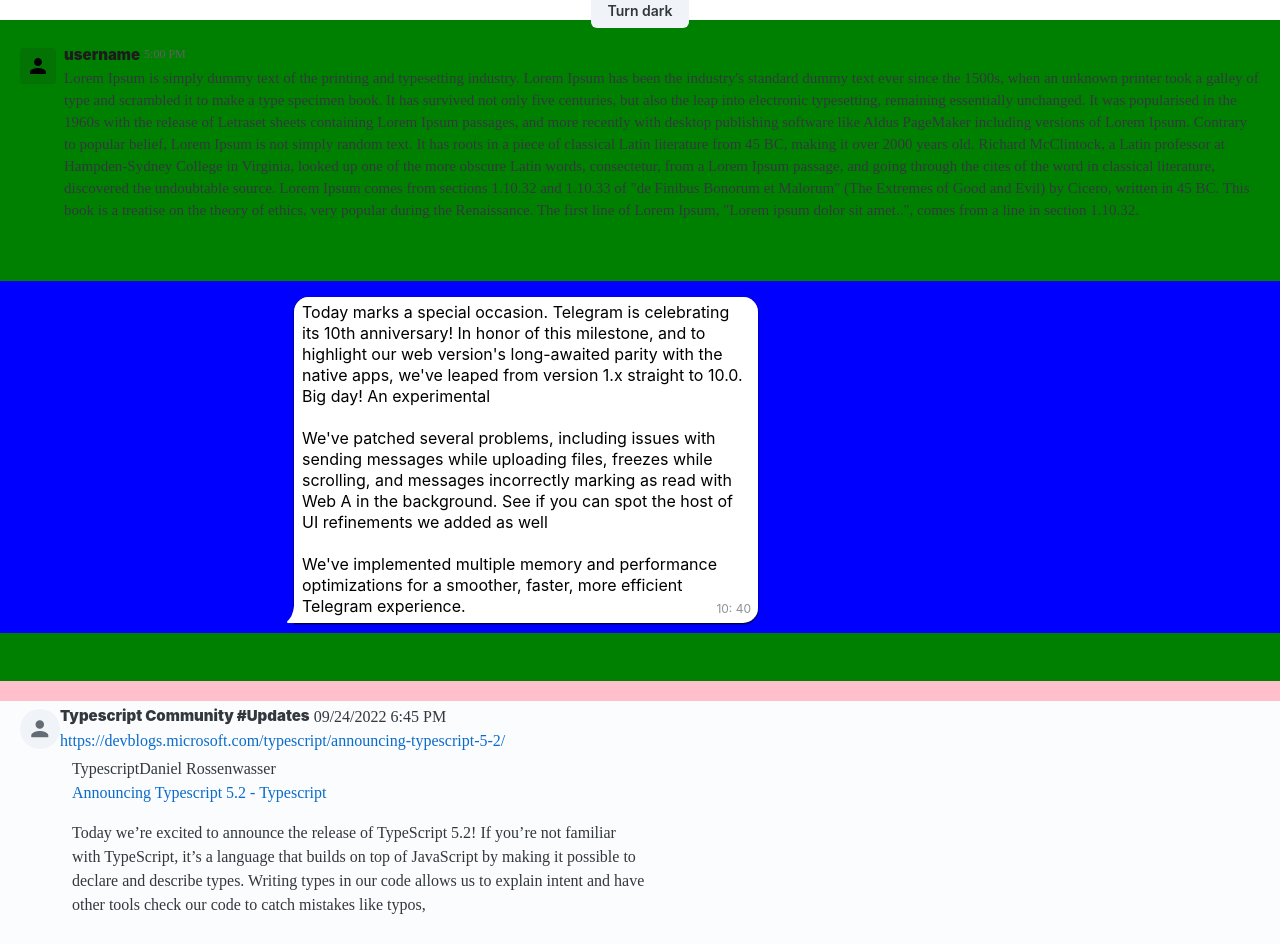
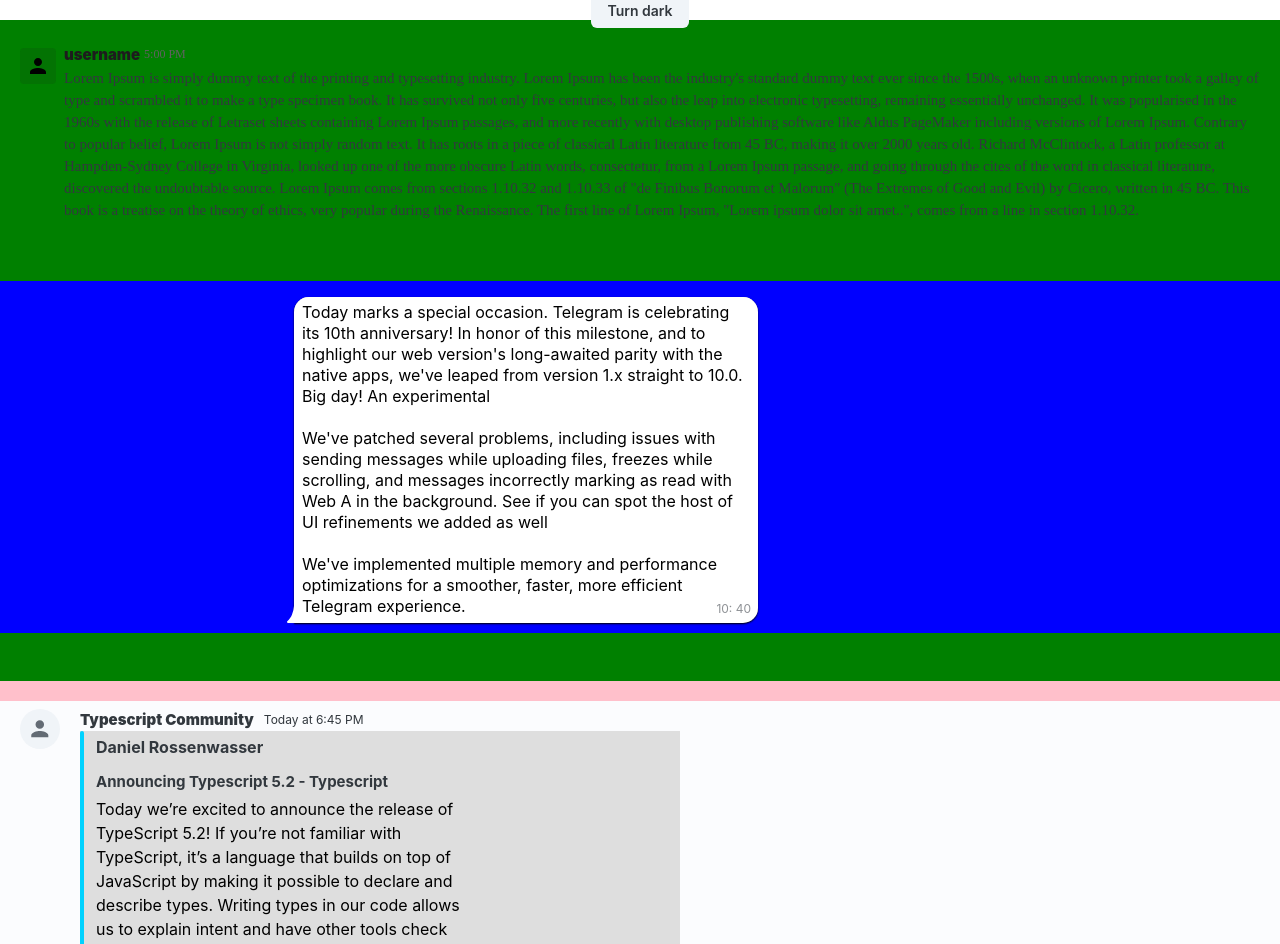
Before and after one commit to braincee/project-005, a Next.js app: page / in a window 1280 px wide. Shown: the top 944 px of the page. Built offline with nearby package versions, Linux system fonts and the light colour scheme.

Commit message:
light and dark mode

```diff
--- a/components/Discord.tsx
+++ b/components/Discord.tsx
@@ -1,8 +1,11 @@
-import { Avatar, Box, Button, Sheet, Stack, Typography } from '@mui/joy'
-import Image from 'next/image'
-import Link from 'next/link'
+'use client'
+
+import { Avatar, Box, Sheet, Stack, Typography, List, ListItem, useTheme } from '@mui/joy';
 
 const Discord = () => {
+    const theme = useTheme();
+    const textColor = theme.palette.mode === 'dark' ? '#FFFFFF' : '#000000';
+
   return (
     <Box sx={{ backgroundColor: 'pink', py: '20px' }}>
       <Sheet>
@@ -11,24 +14,26 @@
             padding: '8px 20px',
             display: 'flex',
             flexDirection: 'row',
+            gap: '10px',
           }}
         >
           <Avatar />
           <Stack
             sx={{
               flex: '1 1 0',
-              margin: '-12px -8px -16px -16px',
+              margin: '-8px -10px -16px -6px',
               minWidth: 0,
               padding: '8px 8px 8px 16px',
-              fontFamily: 'Lato san-serif',
+              fontFamily: 'Lato, sans-serif',
             }}
           >
-            <Stack
+            <List
               sx={{
                 display: 'flex',
                 flexDirection: 'row',
-                gap: '4px',
+                gap: '10px',
                 alignItems: 'center',
+                paddingBottom: '2px',
               }}
             >
               <Typography
@@ -44,21 +49,11 @@
                   minHeight: 0,
                 }}
               >
-                Typescript Community #Updates
+                Typescript Community
               </Typography>
 
-              <span className='text-[12px]'>09/24/2022 6:45 PM</span>
-            </Stack>
-            <Stack
-              sx={{
-                marginBottom: '4px',
-                width: '100%',
-              }}
-            >
-              <Link href='https://devblogs.microsoft.com/typescript/announcing-typescript-5-2/'>
-                https://devblogs.microsoft.com/typescript/announcing-typescript-5-2/
-              </Link>
-            </Stack>
+              <Typography sx={{ fontSize: '12px' }}>Today at 6:45 PM</Typography>
+            </List>
             <Stack
               sx={{
                 width: '100%',
@@ -66,12 +61,12 @@
                 display: 'flex',
                 flexDirection: 'row',
                 alignItems: 'stretch',
-                margin: '0 0 8px',
                 position: 'relative',
+                background: '#dedede'
               }}
             >
-              <span className='top-0 bottom-0 left-[-20px] absolute w-[20px]'></span>
-              <span className='rounded-lg w-[4px] shrink-0 bg-[#dddddd]'></span>
+              <Typography sx={{ top: 0, bottom: 0, left: '-20px', position: 'absolute', width: '20px' }}></Typography>
+              <Typography sx={{ borderRadius: '4px', width: '4px', flexShrink: 0, backgroundColor: '#00d2ff' }}></Typography>
               <Stack
                 sx={{
                   flex: '1 1 0',
@@ -80,46 +75,26 @@
                   width: '100%',
                 }}
               >
-                <div className='gap-2 text-[15px] leading-[1.46668]'>
-                  <span className='flex items-center'>
-                    <span className='font-black mb-4'>Typescript</span>
-                  </span>
-                  <span>Daniel Rossenwasser</span>
-                </div>
-                <span className='font-bold text-[15px] leading-[1.46668] mt-4'>
-                  <Link href='#'>Announcing Typescript 5.2 - Typescript</Link>
-                </span>
-                <span className='mt-4 md:max-w-[65%]'>
-                  <p>
-                    Today we’re excited to announce the release of TypeScript
-                    5.2! If you’re not familiar with TypeScript, it’s a language
-                    that builds on top of JavaScript by making it possible to
-                    declare and describe types. Writing types in our code allows
-                    us to explain intent and have other tools check our code to
-                    catch mistakes like typos,
-                  </p>
-                </span>
-                <Stack
-                  sx={{
-                    width: '360px',
-                    position: 'relative',
-                    maxWidth: '100%',
-                    marginTop: '5px',
-                  }}
-                >
-                  <div className='pt-[75%] relative'>
-                    <div className='h-[100%] left-0 top-0 absolute'>
-                      {/* <Image src={MessageImage} alt='Message Video' /> */}
-                    </div>
-                  </div>
-                </Stack>
+                <List>
+                    <ListItem>
+                    <Typography sx={{ fontWeight: 'bold', marginBottom: '4px' }}>Daniel Rossenwasser</Typography>
+                    </ListItem>
+                </List>
+                <Typography sx={{ fontWeight: 'bold', fontSize: '15px', lineHeight: '1.46668', marginTop: '4px' }}>
+                  Announcing Typescript 5.2 - Typescript
+                </Typography>
+                <Typography sx={{ marginTop: '4px', maxWidth: '65%', color: textColor }}>
+                    Today we’re excited to announce the release of TypeScript 5.2! If you’re not familiar with TypeScript, it’s a language
+                    that builds on top of JavaScript by making it possible to declare and describe types. Writing types in our code allows
+                    us to explain intent and have other tools check our code to catch mistakes like typos,
+                </Typography>
               </Stack>
             </Stack>
           </Stack>
         </Stack>
       </Sheet>
     </Box>
-  )
-}
+  );
+};
 
-export default Discord
+export default Discord;
```
